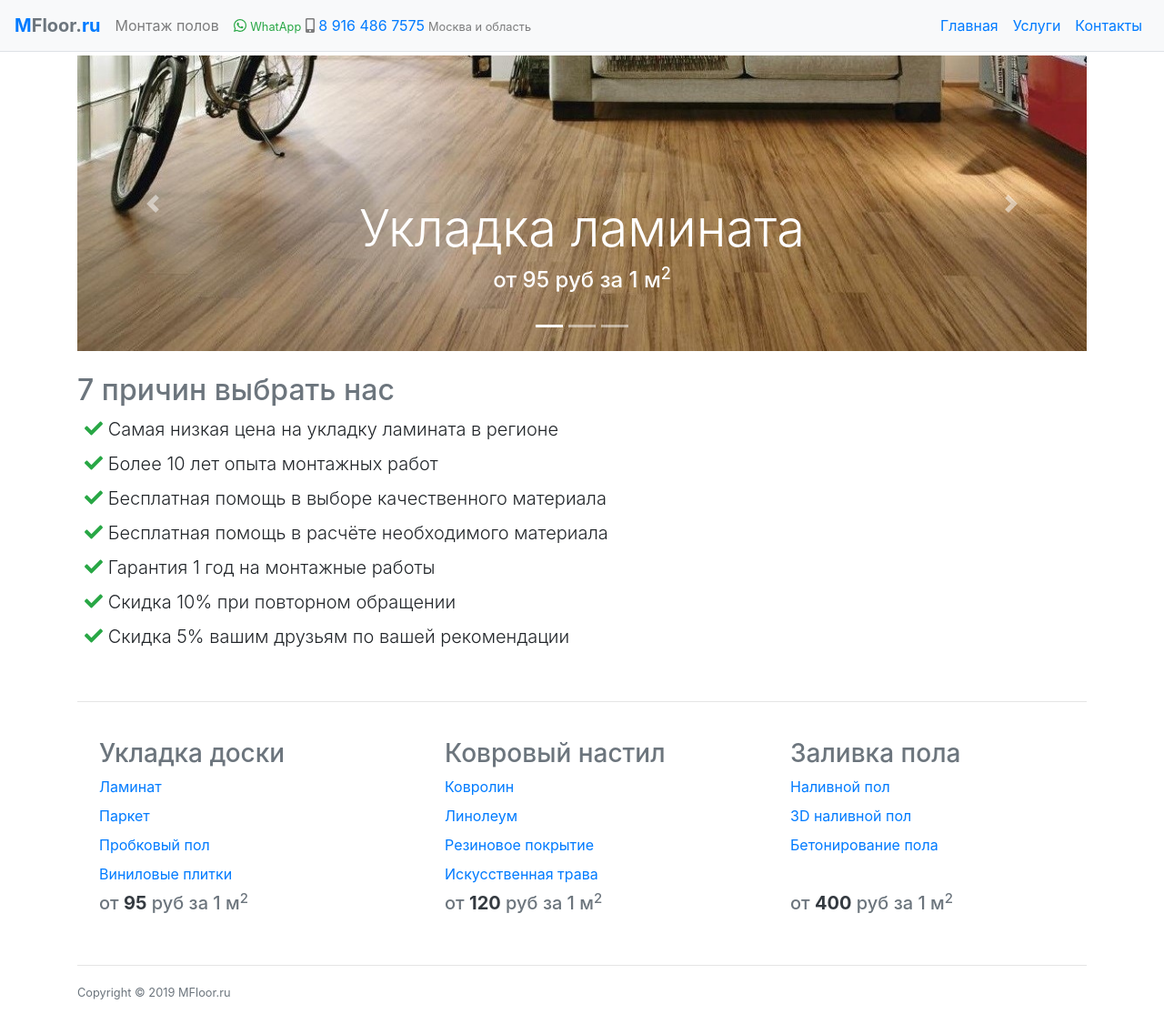
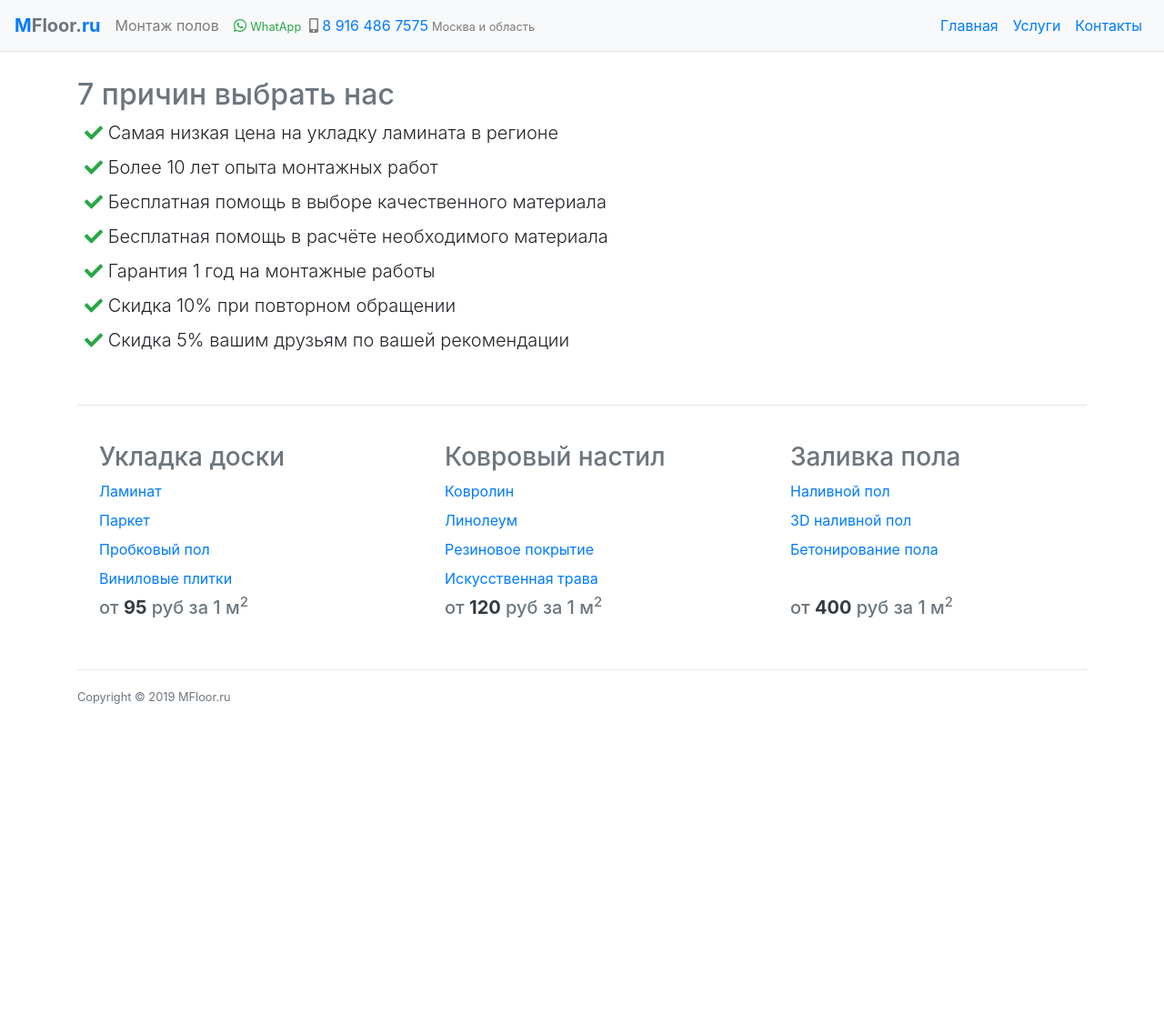
Before and after one commit to nskforward/MFloor, a Jekyll site: the page built from index.html, in a window 1280 px wide. Shown: the whole page at 91% size. Built offline with Jekyll 4.4.1, drawn with Linux system fonts in a browser that asks for light colours; after the commit the page ends 900 px from its top, so only the background shows below that.

Commit message:
home page

```diff
--- a/_includes/navigation.html
+++ b/_includes/navigation.html
@@ -12,7 +12,7 @@
         <ul class="navbar-nav mr-auto ml-3">
             <li class="nav-item">
                 <span class="navbar-text">
-                    <span class="text-success">
+                    <span class="text-success mr-1">
                         <i class="fab fa-whatsapp"></i>
                         <small>WhatApp</small>
                     </span>
--- a/index.html
+++ b/index.html
@@ -4,7 +4,7 @@
 keywords: mfloor, укладка, монтаж, стоимость, цена, настил, пол, Москва, Королёв
 description: Мы осуществляем монтажные работы, связанные с любыми напольными покрытиями
 ---
-<div id="carouselExampleControls" class="carousel slide carousel-fade" data-ride="carousel" data-interval="8000">
+<div id="carouselExampleControls" class="carousel slide carousel-fade d-sm-none" data-ride="carousel" data-interval="8000">
     <ol class="carousel-indicators">
         <li data-target="#carouselExampleControls" data-slide-to="0" class="active"></li>
         <li data-target="#carouselExampleControls" data-slide-to="1"></li>
```
